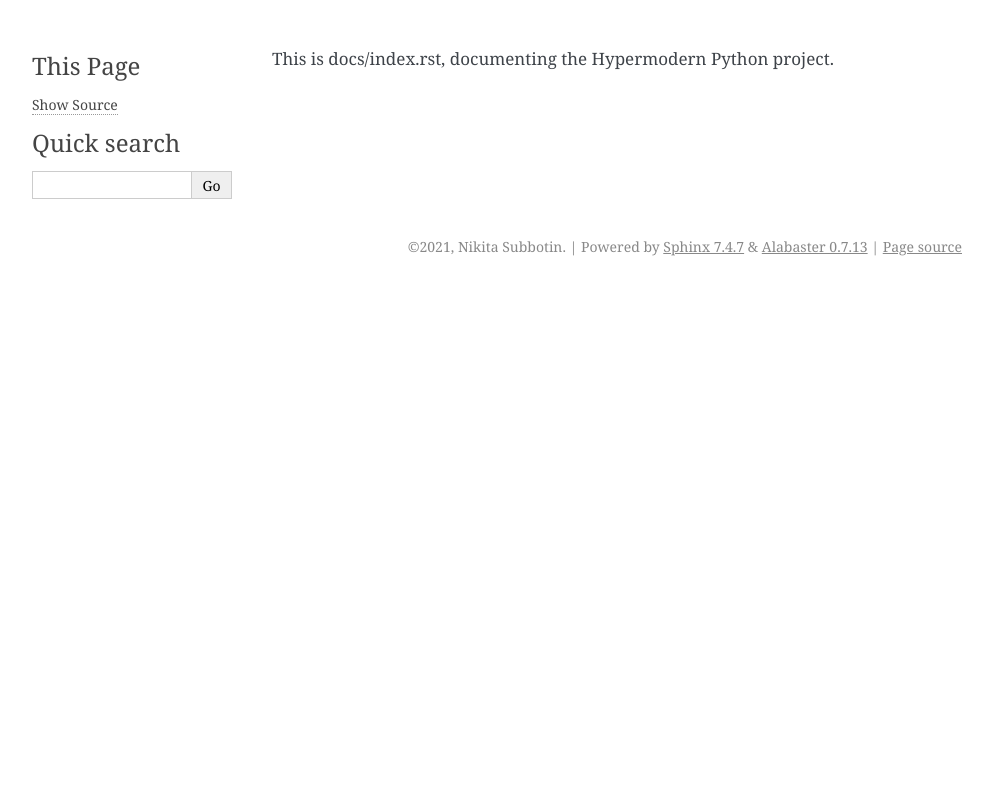
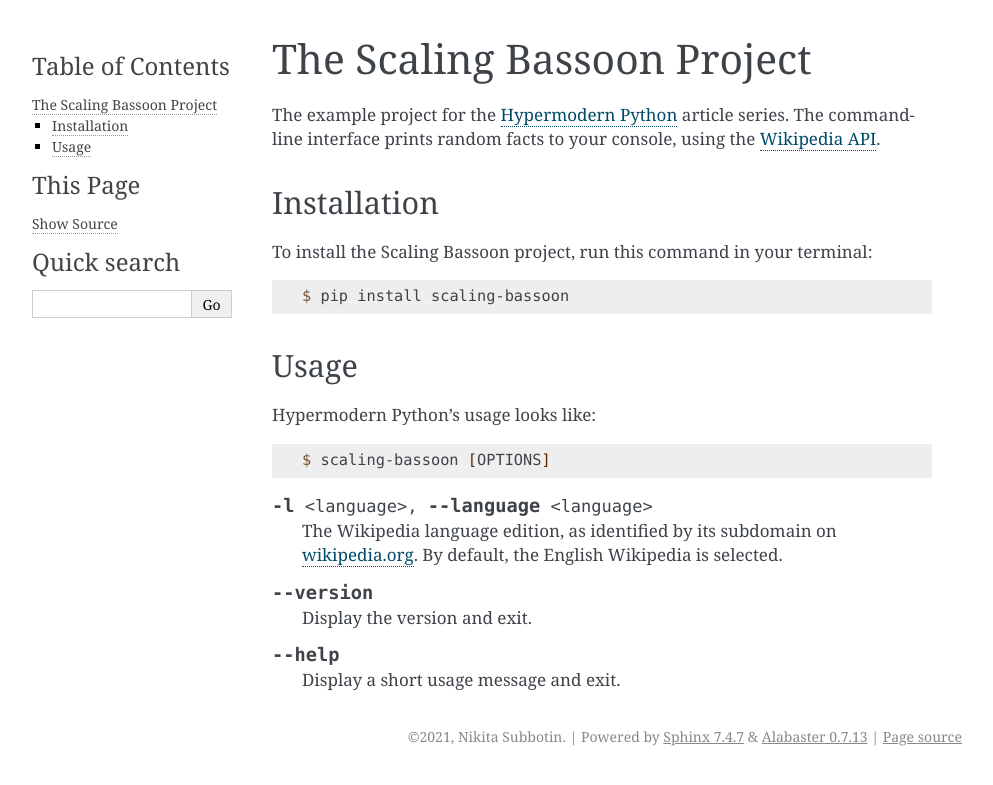
Before and after one commit to inkoit/scaling-bassoon, a Sphinx documentation site: the page built from docs/index.rst, in a window 1280 px wide. Shown: the top 785 px of the page, without its empty margins (148-1141 px from the left). Built offline with Sphinx 7.4.7, drawn with Linux system fonts in a browser that asks for light colours.

```diff
--- a/docs/conf.py
+++ b/docs/conf.py
@@ -3,3 +3,8 @@
 project = "scaling-bassoon"
 author = "Nikita Subbotin"
 copyright = f"2021, {author}"
+extensions = [
+    "sphinx.ext.autodoc",
+    "sphinx.ext.napoleon",
+    "sphinx_autodoc_typehints",
+]
--- a/docs/index.rst
+++ b/docs/index.rst
@@ -1,2 +1,51 @@
-This is docs/index.rst,
-documenting the Hypermodern Python project.
+The Scaling Bassoon Project
+==============================
+
+.. toctree::
+   :hidden:
+   :maxdepth: 1
+
+   license
+   reference
+
+The example project for the
+`Hypermodern Python <https://medium.com/@cjolowicz/hypermodern-python-d44485d9d769>`_
+article series.
+The command-line interface prints random facts to your console,
+using the `Wikipedia API <https://en.wikipedia.org/api/rest_v1/#/>`_.
+
+
+Installation
+------------
+
+To install the Scaling Bassoon project,
+run this command in your terminal:
+
+.. code-block:: console
+
+   $ pip install scaling-bassoon
+
+
+Usage
+-----
+
+Hypermodern Python's usage looks like:
+
+.. code-block:: console
+
+   $ scaling-bassoon [OPTIONS]
+
+.. option:: -l <language>, --language <language>
+
+   The Wikipedia language edition,
+   as identified by its subdomain on
+   `wikipedia.org <https://www.wikipedia.org/>`_.
+   By default, the English Wikipedia is selected.
+
+.. option:: --version
+
+   Display the version and exit.
+
+.. option:: --help
+
+   Display a short usage message and exit.
--- /dev/null
+++ b/docs/license.rst
@@ -0,0 +1,4 @@
+License
+=======
+
+.. include:: ../LICENSE
--- a/noxfile.py
+++ b/noxfile.py
@@ -98,5 +98,6 @@ def xdoctest(session) -> None:
 @nox.session(python="3.8")
 def docs(session) -> None:
     """Build the documentation."""
-    install_with_constraints(session, "sphinx")
+    session.run("poetry", "install", "--no-dev", external=True)
+    install_with_constraints(session, "sphinx", "sphinx-autodoc-typehints")
     session.run("sphinx-build", "docs", "docs/_build")
--- a/pyproject.toml
+++ b/pyproject.toml
@@ -36,6 +36,7 @@ darglint = "^1.8.0"
 xdoctest = "^0.15.5"
 Pygments = "^2.9.0"
 Sphinx = "^4.1.1"
+sphinx-autodoc-typehints = "^1.12.0"
 
 [tool.poetry.scripts]
 scaling-bassoon = "scaling_bassoon.console:main"
```
Also changed, not shown: docs/reference.rst (added, +20 -0 lines), 1 other file.
